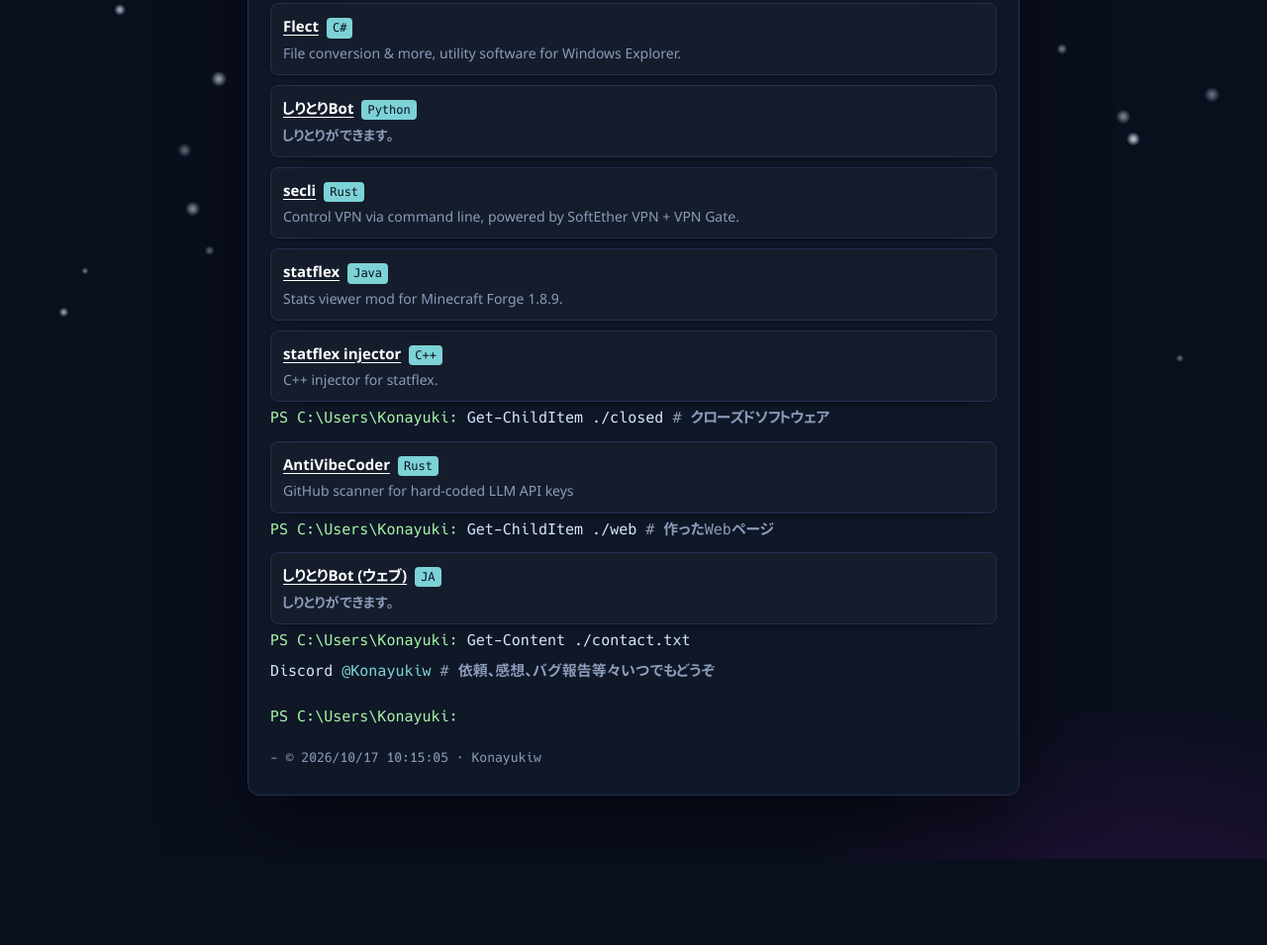
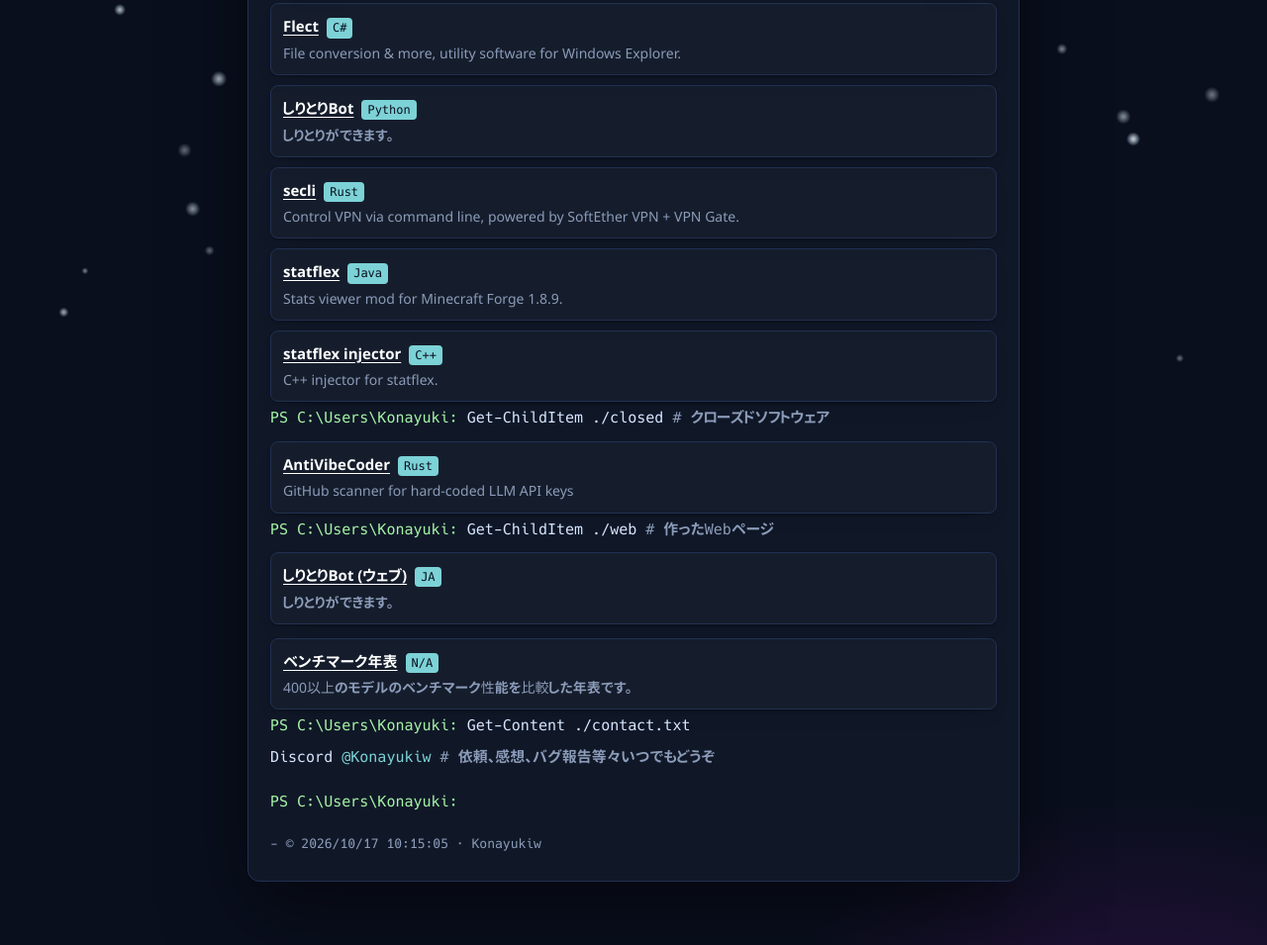
Before and after one commit to Konayukiw/konayuki.xyz, a plain HTML site: page docs/index.html in a window 1280 px wide. Shown: the part 345-1300 px from the top of the page at 99% size. Before the commit the page ends 1213 px from the top, so only its background shows below. Drawn offline with Linux system fonts and the light colour scheme.

Commit message:
Add bench to index

```diff
--- a/docs/index.html
+++ b/docs/index.html
@@ -115,6 +115,13 @@
           <p class="desc">しりとりができます。</p>
         </div>
       </div>
+      <div class="out cards" id="sec-web">
+        <div class="card">
+          <div class="row"><a class="name" href="https://bench.konayuki.xyz">ベンチマーク年表</a> <span
+              class="lang">N/A</span></div>
+          <p class="desc">400以上のモデルのベンチマーク性能を比較した年表です。</p>
+        </div>
+      </div>
 
       <div><span class="prompt">PS C:\Users\Konayuki: </span> <span class="cmd">Get-Content ./contact.txt</span></div>
       <div class="out" id="sec-contact">Discord <span class="accent">@Konayukiw</span>
```
